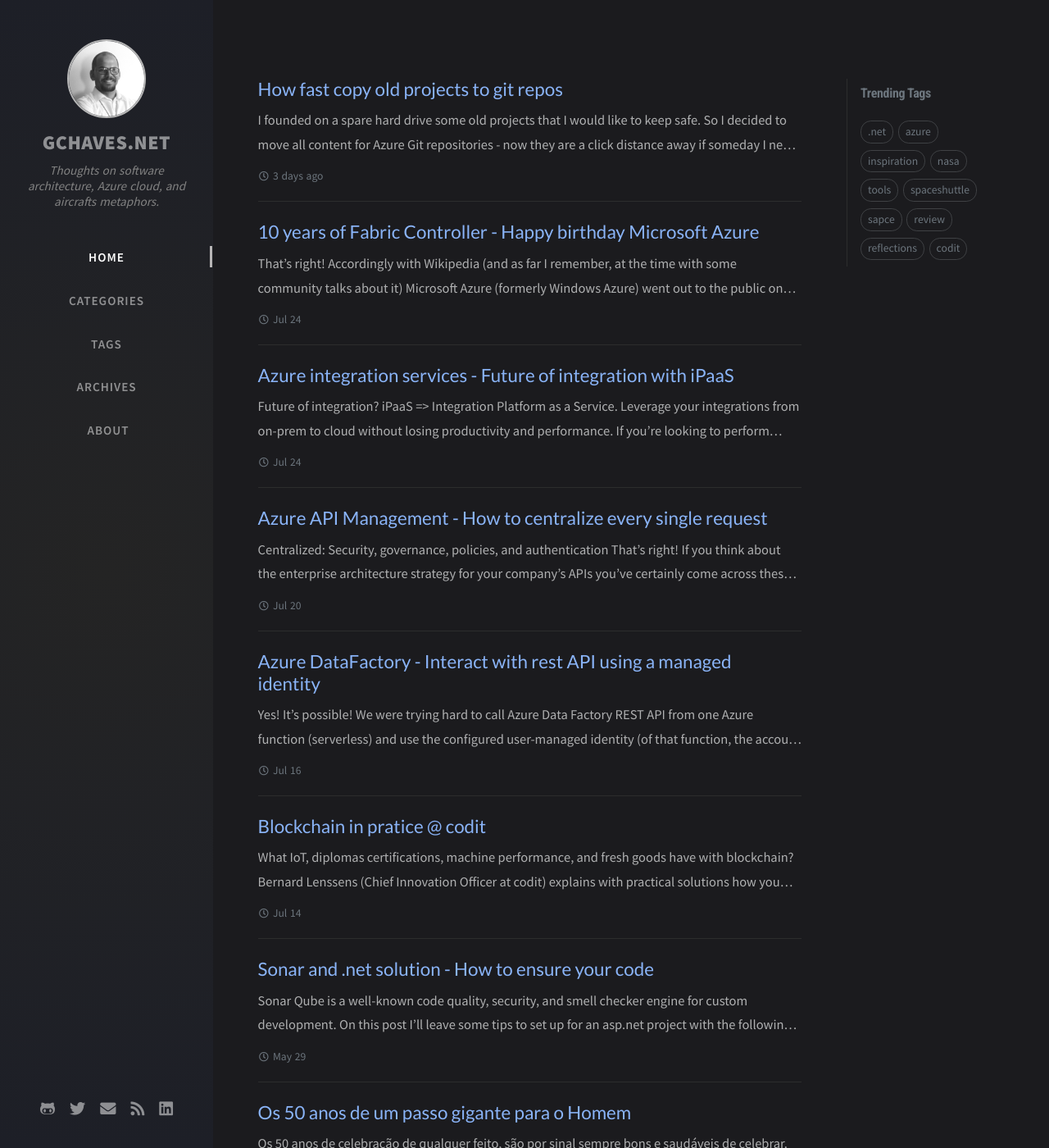
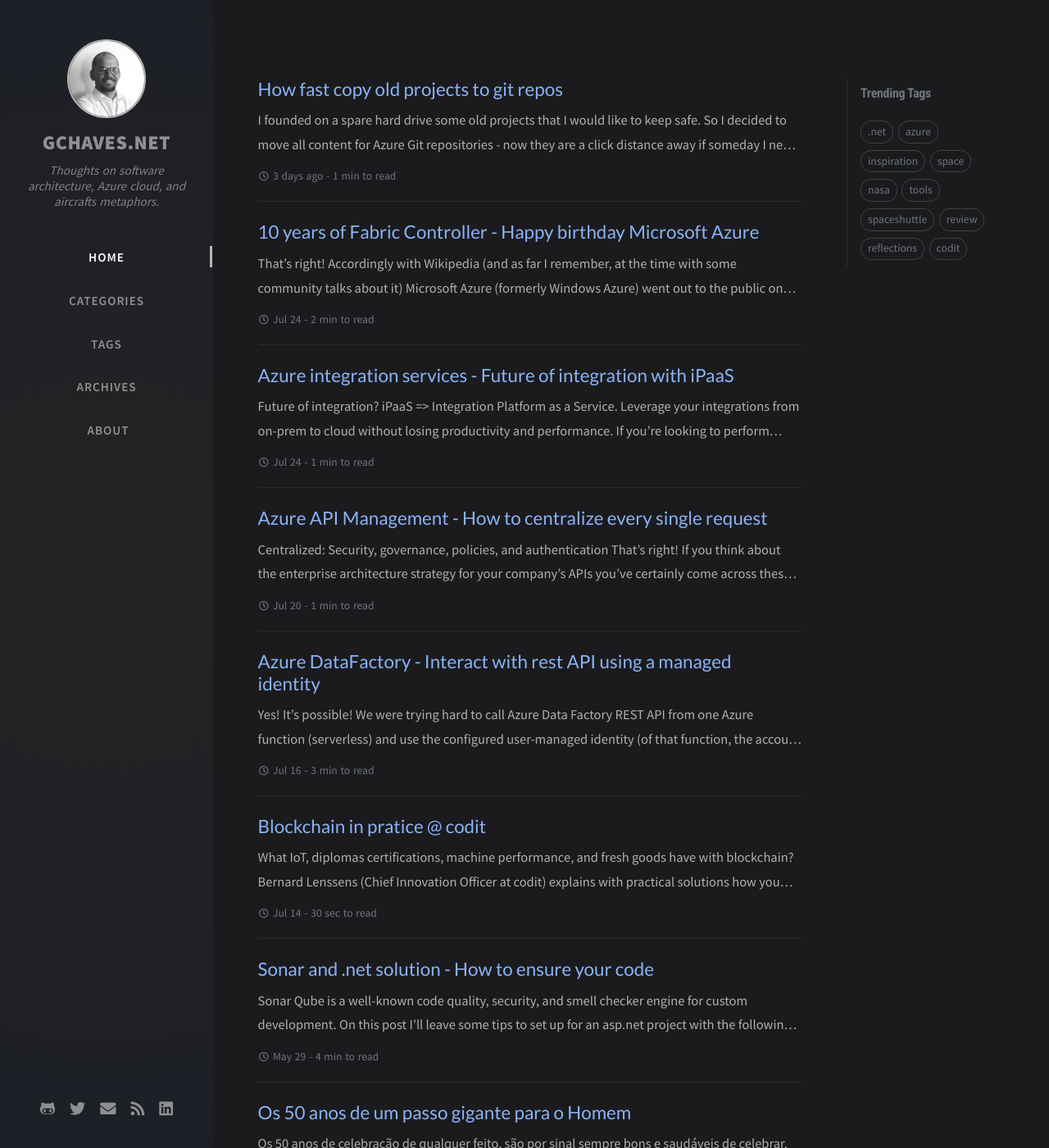
Before and after one commit to gfchaves/gchaves.net, a Jekyll site: the page built from index.html, in a window 1280 px wide and 1400 px high. Shown: the whole window at 82% size. Built offline with Jekyll 4.4.1, drawn with Linux system fonts in a browser that asks for light colours; nearby versions of some CDN libraries; the list of posts is cut into pages by our own code; comment, search, counter and statistics services are not loaded; some of the changed text lies outside the part shown.

Commit message:
added time read on home posts. Also added linux tools to build and run. Tags generation ;-)

```diff
--- a/_layouts/home.html
+++ b/_layouts/home.html
@@ -67,7 +67,9 @@ layout: page
       <!-- posted date -->
       <i class="far fa-clock fa-fw"></i>
       {% include timeago.html date=post.date tooltip=true %}
-
+      <span>
+        - {{ content | reading_time }} to read
+     </span>
       <!-- page views -->
       {% if site.google_analytics.pv.enabled %}
       <i class="far fa-eye fa-fw"></i>
```
Also changed, not shown: _posts/2017-03-25-why-space-inspires-me.md (+1 -1 lines), _posts/2017-04-15-when-nasa-excuse-comes-into.md (+1 -1 lines), routes.json (added, +8 -0 lines), 8 other files.
